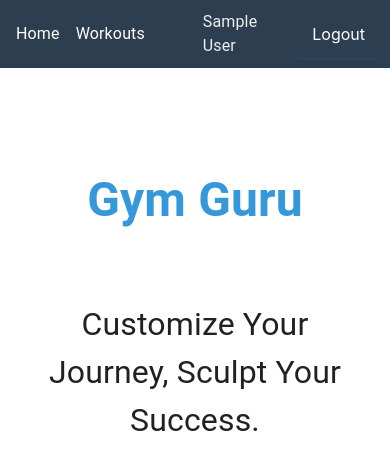
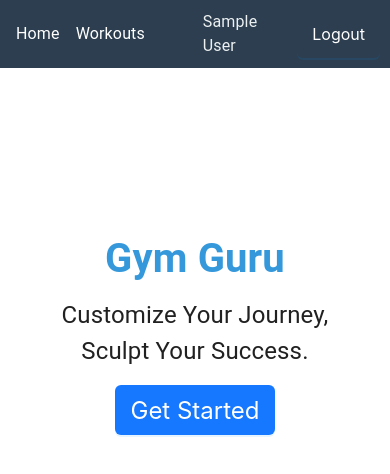
Before and after one commit to aaron3993/gym-guru, a React (Create React App) app: page / in a window 390 px wide. Shown: the top 474 px of the page. Built offline with nearby package versions, Linux system fonts and the light colour scheme; no server answers; sample sign-in values are in the browser's storage.

Commit message:
improved responsiveness

```diff
--- a/src/pages/Home/Home.css
+++ b/src/pages/Home/Home.css
@@ -102,3 +102,28 @@ body {
     margin-right: 2rem;
   }
 }
+
+@media (max-width: 768px) {
+  .content-container,
+  .image-container {
+    margin-right: 0;
+  }
+
+  .content-container {
+    justify-content: space-between;
+  }
+
+  .cta-container {
+    height: 60%;
+  }
+
+  .app-title {
+    font-size: 2.5rem;
+    margin-bottom: 0.5rem;
+  }
+
+  .slogan {
+    font-size: 1.5rem;
+    margin-bottom: 1rem;
+  }
+}
```
